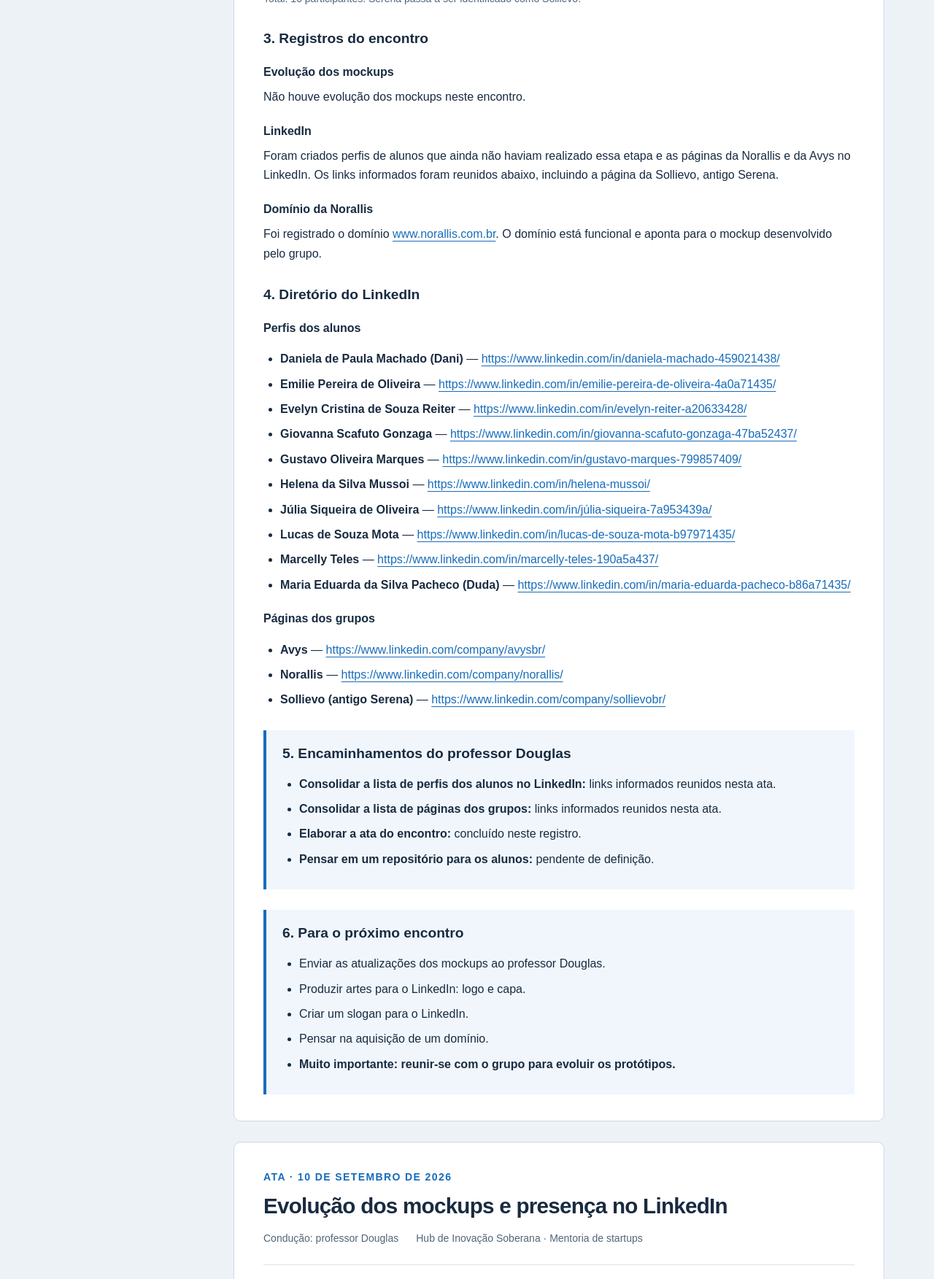
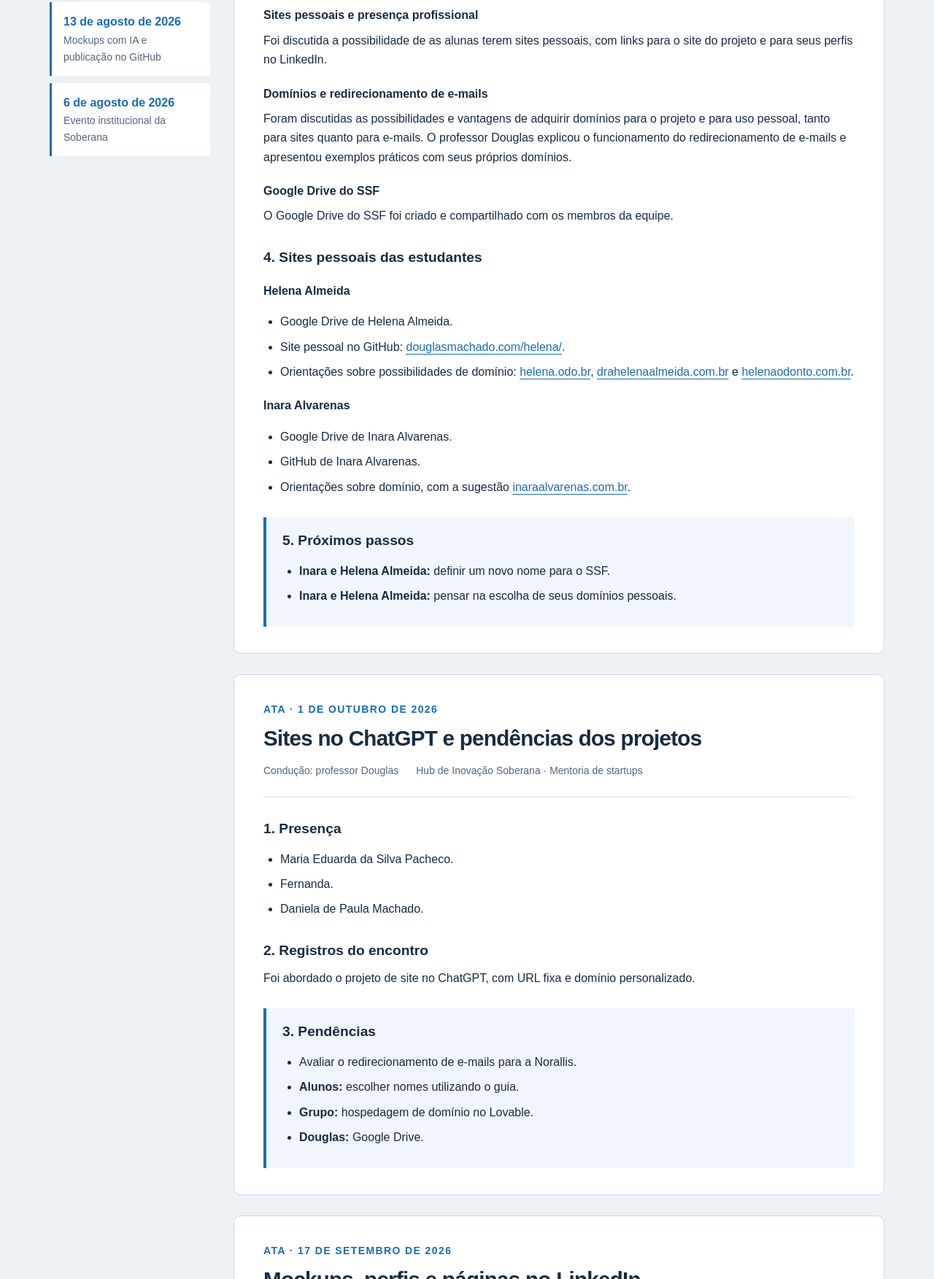
Before and after one commit to douglasmachadosilva/soberana, a plain HTML site: page atas.html in a window 1280 px wide. Shown: the part 1047-2800 px from the top of the page at 73% size. Drawn offline with Linux system fonts and the light colour scheme.

Commit message:
Atualização

```diff
--- a/atas.html
+++ b/atas.html
@@ -13,10 +13,24 @@
 <div class="wrap">
 <header class="masthead"><div><div class="eyebrow">Hub de Inovação Soberana</div><p class="muted">Mentoria · Prof. Douglas</p><h1>Atas dos encontros</h1><p class="muted">Registro de pautas, discussões e próximos passos.</p></div><button type="button" onclick="window.print()">Imprimir / PDF</button></header>
 <div class="layout">
-<aside aria-label="Índice de atas"><h2>Encontros · 2026</h2><nav aria-label="Atas por data"><ul id="indice"><li><a href="#ata-2026-09-17"><strong>17 de setembro</strong><span>LinkedIn, mockups e domínio da Norallis</span></a></li><li><a href="#ata-2026-09-10"><strong>10 de setembro</strong><span>Mockups e LinkedIn</span></a></li><li><a href="#ata-2026-09-03"><strong>3 de setembro</strong><span>Mockups por grupo, GitHub e LinkedIn</span></a></li><li><a href="#ata-2026-08-27"><strong>27 de agosto</strong><span>Ideathon e participação do professor</span></a></li><li><a href="#ata-2026-08-20"><strong>20 de agosto</strong><span>Ideathon — posteriormente remarcado</span></a></li><li><a href="#ata-2026-08-13"><strong>13 de agosto</strong><span>Mockups com IA e publicação no GitHub</span></a></li><li><a href="#ata-2026-08-06"><strong>6 de agosto</strong><span>Evento institucional da Soberana</span></a></li></ul></nav></aside>
+<aside aria-label="Índice de atas"><h2>Encontros · 2026</h2><nav aria-label="Atas por data"><ul id="indice"><li><a href="#ata-2026-10-08"><strong>8 de outubro</strong><span>Nome do SSF, sites pessoais, domínios e Google Drive</span></a></li><li><a href="#ata-2026-10-01"><strong>1 de outubro</strong><span>Sites no ChatGPT e pendências dos projetos</span></a></li><li><a href="#ata-2026-09-17"><strong>17 de setembro</strong><span>LinkedIn, mockups e domínio da Norallis</span></a></li><li><a href="#ata-2026-09-10"><strong>10 de setembro</strong><span>Mockups e LinkedIn</span></a></li><li><a href="#ata-2026-09-03"><strong>3 de setembro</strong><span>Mockups por grupo, GitHub e LinkedIn</span></a></li><li><a href="#ata-2026-08-27"><strong>27 de agosto</strong><span>Ideathon e participação do professor</span></a></li><li><a href="#ata-2026-08-20"><strong>20 de agosto</strong><span>Ideathon — posteriormente remarcado</span></a></li><li><a href="#ata-2026-08-13"><strong>13 de agosto</strong><span>Mockups com IA e publicação no GitHub</span></a></li><li><a href="#ata-2026-08-06"><strong>6 de agosto</strong><span>Evento institucional da Soberana</span></a></li></ul></nav></aside>
 <main id="atas">
 <!-- Para acrescentar atas: insira um novo article.ata aqui, antes dos anteriores,
 com id único, data-data no formato AAAA-MM-DD e data-tema. O índice é atualizado automaticamente. -->
+<article class="ata" id="ata-2026-10-08" data-data="2026-10-08" data-tema="Nome do SSF, sites pessoais, domínios e Google Drive">
+<header class="ata-header"><div class="eyebrow">Ata · <time datetime="2026-10-08">8 de outubro de 2026</time></div><h2>Nome do projeto SSF, sites pessoais e domínios</h2><div class="meta"><span>Condução: professor Douglas</span><span>Hub de Inovação Soberana · Mentoria de startups</span></div></header>
+<section aria-labelledby="pauta-1008"><h3 id="pauta-1008">1. Pauta</h3><ol><li>Evolução dos mockups.</li><li>Perfis pessoais no LinkedIn.</li><li>Páginas dos projetos no LinkedIn.</li><li>Organização do Google Drive.</li><li>Domínios.</li><li>Redirecionamento de e-mails.</li></ol></section>
+<section aria-labelledby="presenca-1008"><h3 id="presenca-1008">2. Presença</h3><div class="table-wrap"><table><thead><tr><th scope="col">Grupo</th><th scope="col">Participantes presentes</th><th scope="col">Participantes ausentes</th></tr></thead><tbody><tr><th scope="row">SSF</th><td>Inara Alvarenas de Paula e Helena Almeida</td><td>Helena da Silva Mussoi e Júlia Siqueira de Oliveira</td></tr></tbody></table></div></section>
+<section aria-labelledby="registros-1008"><h3 id="registros-1008">3. Registros do encontro</h3><h4>Definição de um novo nome para o SSF</h4><p>As alunas consideraram os nomes “Entre Nós” e “Por Nós”, mas não gostaram das opções. Foi reforçada a necessidade de definir o novo nome em breve, já que está decidido que o nome Saúde Sem Fronteiras (SSF) não será mantido.</p><h4>Sites pessoais e presença profissional</h4><p>Foi discutida a possibilidade de as alunas terem sites pessoais, com links para o site do projeto e para seus perfis no LinkedIn.</p><h4>Domínios e redirecionamento de e-mails</h4><p>Foram discutidas as possibilidades e vantagens de adquirir domínios para o projeto e para uso pessoal, tanto para sites quanto para e-mails. O professor Douglas explicou o funcionamento do redirecionamento de e-mails e apresentou exemplos práticos com seus próprios domínios.</p><h4>Google Drive do SSF</h4><p>O Google Drive do SSF foi criado e compartilhado com os membros da equipe.</p></section>
+<section aria-labelledby="sites-1008"><h3 id="sites-1008">4. Sites pessoais das estudantes</h3><h4>Helena Almeida</h4><ul><li>Google Drive de Helena Almeida.</li><li>Site pessoal no GitHub: <a href="https://douglasmachado.com/helena/" target="_blank" rel="noopener noreferrer">douglasmachado.com/helena/</a>.</li><li>Orientações sobre possibilidades de domínio: <a href="http://helena.odo.br" target="_blank" rel="noopener noreferrer">helena.odo.br</a>, <a href="http://drahelenaalmeida.com.br" target="_blank" rel="noopener noreferrer">drahelenaalmeida.com.br</a> e <a href="http://helenaodonto.com.br" target="_blank" rel="noopener noreferrer">helenaodonto.com.br</a>.</li></ul><h4>Inara Alvarenas</h4><ul><li>Google Drive de Inara Alvarenas.</li><li>GitHub de Inara Alvarenas.</li><li>Orientações sobre domínio, com a sugestão <a href="http://inaraalvarenas.com.br" target="_blank" rel="noopener noreferrer">inaraalvarenas.com.br</a>.</li></ul></section>
+<section class="actions" aria-labelledby="proximo-1008"><h3 id="proximo-1008">5. Próximos passos</h3><ul><li><strong>Inara e Helena Almeida:</strong> definir um novo nome para o SSF.</li><li><strong>Inara e Helena Almeida:</strong> pensar na escolha de seus domínios pessoais.</li></ul></section>
+</article>
+<article class="ata" id="ata-2026-10-01" data-data="2026-10-01" data-tema="Sites no ChatGPT e pendências dos projetos">
+<header class="ata-header"><div class="eyebrow">Ata · <time datetime="2026-10-01">1 de outubro de 2026</time></div><h2>Sites no ChatGPT e pendências dos projetos</h2><div class="meta"><span>Condução: professor Douglas</span><span>Hub de Inovação Soberana · Mentoria de startups</span></div></header>
+<section aria-labelledby="presenca-1001"><h3 id="presenca-1001">1. Presença</h3><ul><li>Maria Eduarda da Silva Pacheco.</li><li>Fernanda.</li><li>Daniela de Paula Machado.</li></ul></section>
+<section aria-labelledby="registros-1001"><h3 id="registros-1001">2. Registros do encontro</h3><p>Foi abordado o projeto de site no ChatGPT, com URL fixa e domínio personalizado.</p></section>
+<section class="actions" aria-labelledby="pendencias-1001"><h3 id="pendencias-1001">3. Pendências</h3><ul><li>Avaliar o redirecionamento de e-mails para a Norallis.</li><li><strong>Alunos:</strong> escolher nomes utilizando o guia.</li><li><strong>Grupo:</strong> hospedagem de domínio no Lovable.</li><li><strong>Douglas:</strong> Google Drive.</li></ul></section>
+</article>
 <article class="ata" id="ata-2026-09-17" data-data="2026-09-17" data-tema="LinkedIn, mockups e domínio da Norallis">
 <header class="ata-header"><div class="eyebrow">Ata · <time datetime="2026-09-17">17 de setembro de 2026</time></div><h2>Mockups, perfis e páginas no LinkedIn</h2><div class="meta"><span>Condução: professor Douglas</span><span>Hub de Inovação Soberana · Mentoria de startups</span></div></header>
 <section aria-labelledby="pauta-0917"><h3 id="pauta-0917">1. Pauta</h3><ol><li>Acompanhar a evolução dos mockups.</li><li>Criar perfis no LinkedIn para os alunos que ainda não possuíam.</li><li>Criar páginas no LinkedIn.</li><li>Ensinar a criar domínios.</li></ol></section>
```
